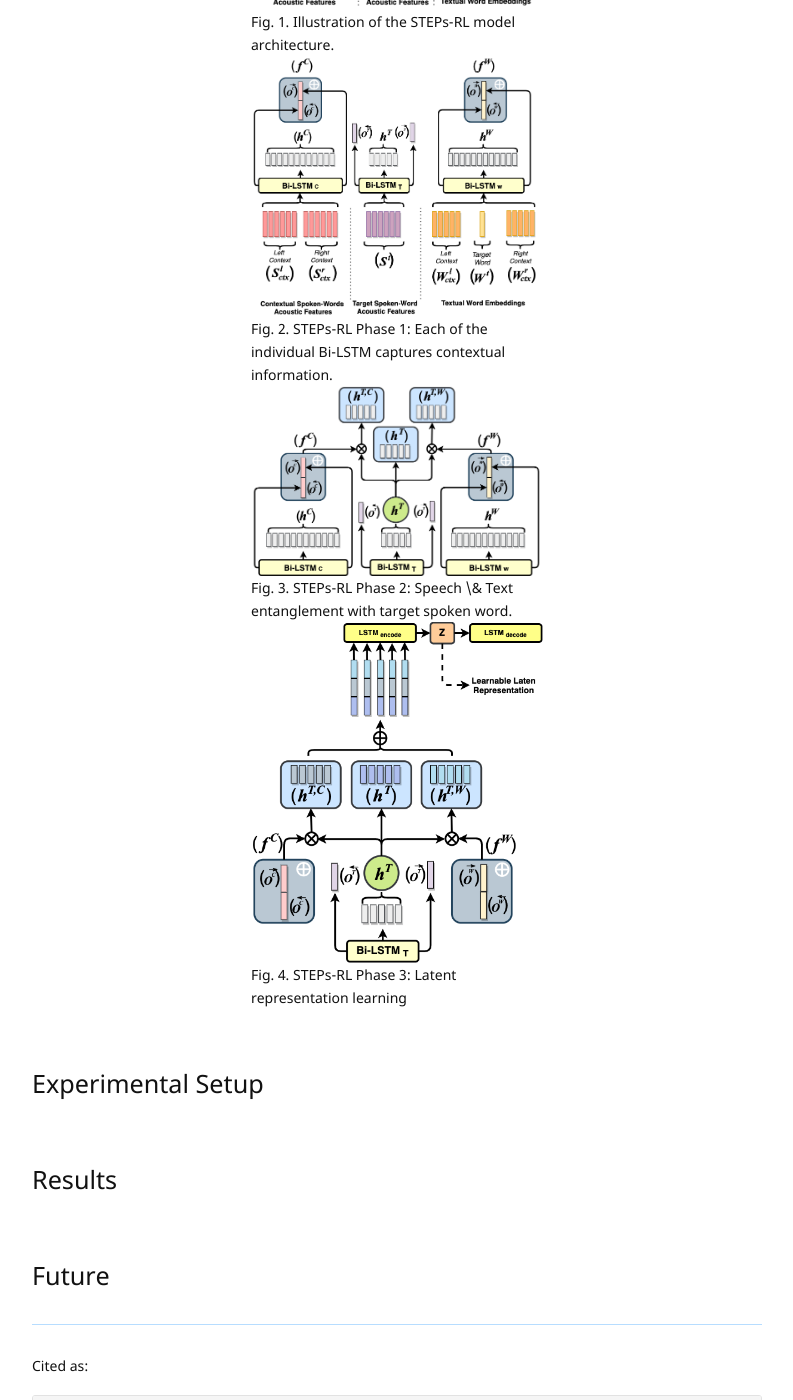
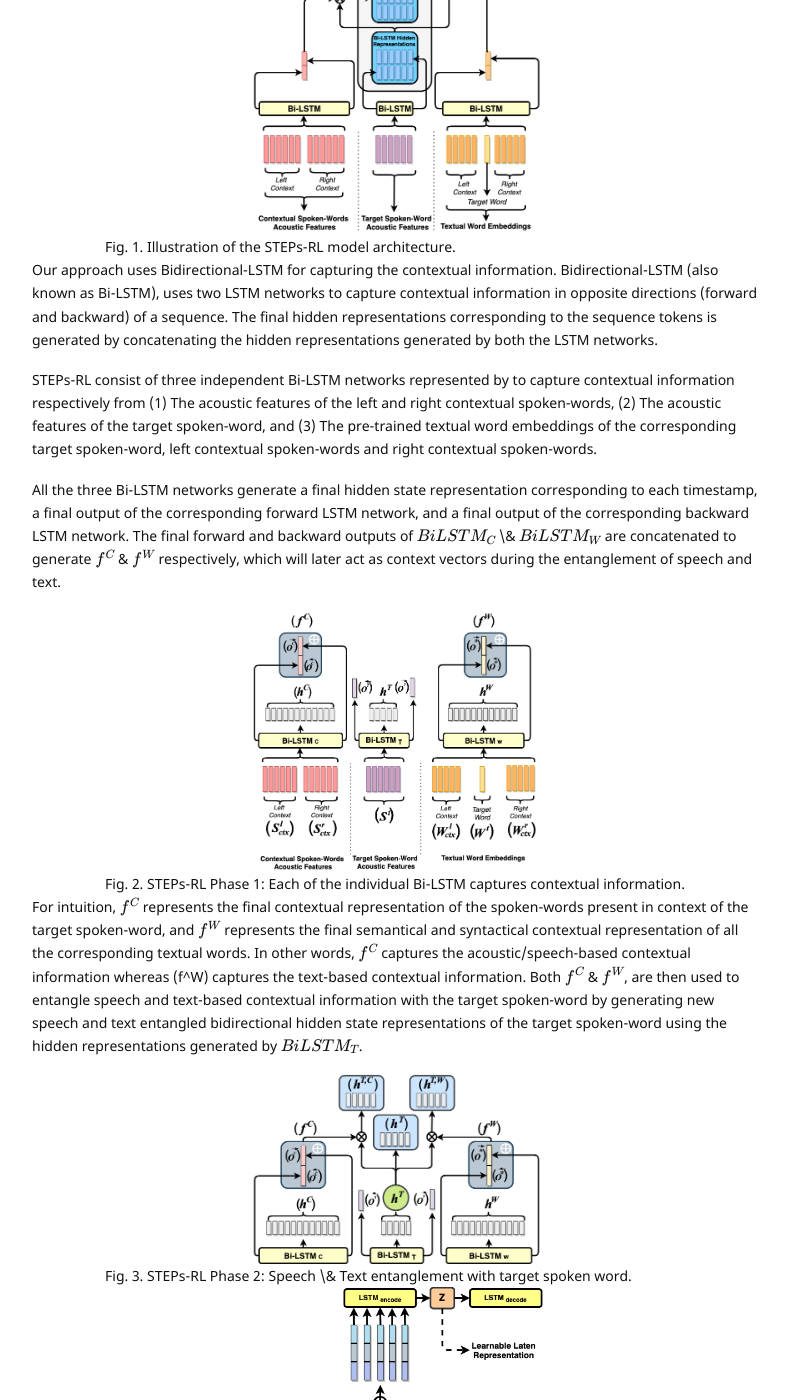
Before and after one commit to prakamya-mishra/prakamya-mishra.github.io, a Jekyll site: the page built from _posts/2020-11-23-STEPs-RL.md, in a window 1280 px wide and 1400 px high, scrolled down 1706 px. Shown: the whole window, without its empty margins (243-1036 px from the left). Built offline with Jekyll 4.4.1, drawn with Linux system fonts in a browser that asks for light colours; formulas are drawn with MathJax 3; some of the changed text lies outside the part shown.

Commit message:
Update 2020-11-23-STEPs-RL.md

```diff
--- a/_posts/2020-11-23-STEPs-RL.md
+++ b/_posts/2020-11-23-STEPs-RL.md
@@ -20,25 +20,36 @@ So in this paper, we propose a novel spoken-word representation learning approac
 {:toc}
 
 ## Model
+In this paper, we propose STEPs-RL: Speech-Text Entanglement for Phonetically Sound Representation Learning. STEPs-RL is a novel spoken-word representation learning approach which entangles speech and text based contextual information for learning phonetically sound spoken-word representations. The model architecture is shown in Figure \ref{fig:main_model}. Given a target spoken-word, its left and right contextual spoken-words, along with the textual word embeddings of the corresponding spoken-words, the proposed model tries to learn a vector representation of the target spoken-word that not only captures the semantic-based, syntax-based and acoustic-based information but also captures the phonetic-based information. Here, a single spoken-word consists of a sequence of acoustic features Mel-frequency Cepstral Coefficients (MFCCs); Each of the spoken-word is padded with silence, so that they all consists of a sequence of \(n\) acoustic features.
+
 ![STEPs-RL Model Architecture]({{ '/assets/Blog/STEPs-RL-SpeechVec.png' | relative_url }})
 {: style="width: 40%;" class="center"}
 Fig. 1. Illustration of the STEPs-RL model architecture.
-{: style="width: 40%;" class="center"}
+{: style="width: 80%;" class="center"}
+
+Our approach uses Bidirectional-LSTM for capturing the contextual information. Bidirectional-LSTM (also known as Bi-LSTM), uses two LSTM networks to capture contextual information in opposite directions (forward and backward) of a sequence. The final hidden representations corresponding to the sequence tokens is generated by concatenating the hidden representations generated by both the LSTM networks.
+
+STEPs-RL consist of three independent Bi-LSTM networks represented by to capture contextual information respectively from (1) The acoustic features of the left and right contextual spoken-words, (2) The acoustic features of the target spoken-word, and (3) The pre-trained textual word embeddings of the corresponding target spoken-word, left contextual spoken-words and right contextual spoken-words.
+
+All the three Bi-LSTM networks generate a final hidden state representation corresponding to each timestamp, a final output of the corresponding forward LSTM network, and a final output of the corresponding backward LSTM network. The final forward and backward outputs of $$BiLSTM_{C}$$ \& $$BiLSTM_{W}$$ are concatenated to generate $$f^C$$ & $$f^W$$ respectively, which will later act as context vectors during the entanglement of speech and text.
 
 ![STEPs-RL Phase 1]({{ '/assets/Blog/STEPs-RL-sec1.png' | relative_url }})
 {: style="width: 40%;" class="center"}
 Fig. 2. STEPs-RL Phase 1: Each of the individual Bi-LSTM captures contextual information.
-{: style="width: 40%;" class="center"}
+{: style="width: 80%;" class="center"}
+
+For intuition, $$f^C$$ represents the final contextual representation of the spoken-words present in context of the target spoken-word, and $$f^W$$ represents the final semantical and syntactical contextual representation of all the corresponding textual words. In other words, $$f^C$$ captures the acoustic/speech-based contextual information whereas \(f^W\) captures the text-based contextual information. Both $$f^C$$ & $$f^W$$, are then used to entangle speech and text-based contextual information with the target spoken-word by generating new speech and text entangled bidirectional hidden state representations of the target spoken-word using the hidden representations generated by $$BiLSTM_{T}$$.
+
 
 ![STEPs-RL Phase 2]({{ '/assets/Blog/STEPs-RL-sec2.png' | relative_url }})
 {: style="width: 40%;" class="center"}
 Fig. 3. STEPs-RL Phase 2: Speech \& Text entanglement with target spoken word.
-{: style="width: 40%;" class="center"}
+{: style="width: 80%;" class="center"}
 
 ![STEPs-RL Phase 3]({{ '/assets/Blog/STEPs-RL-sec3.png' | relative_url }})
 {: style="width: 40%;" class="center"}
 Fig. 4. STEPs-RL Phase 3: Latent representation learning
-{: style="width: 40%;" class="center"}
+{: style="width: 80%;" class="center"}
 
 ## Experimental Setup
 
```
